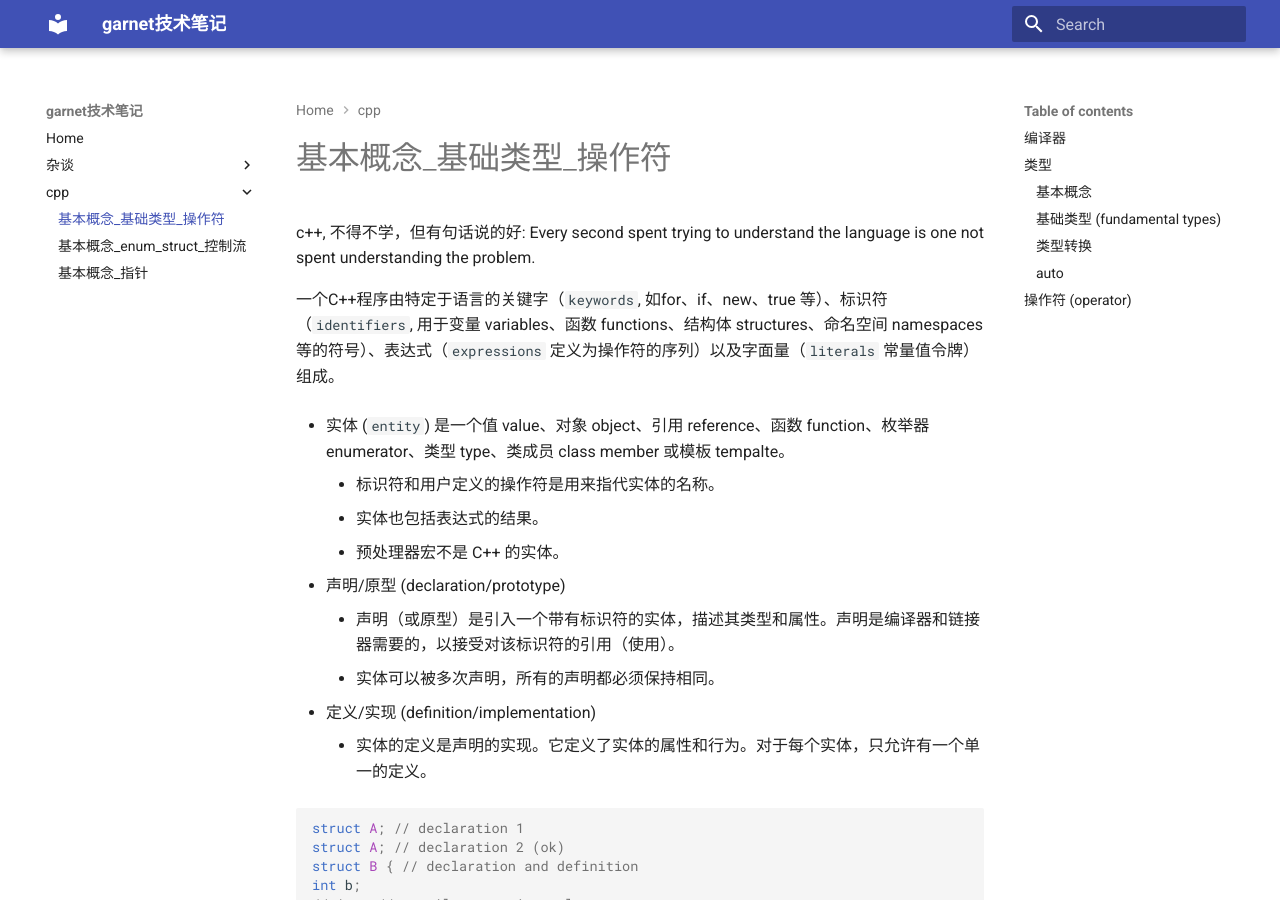
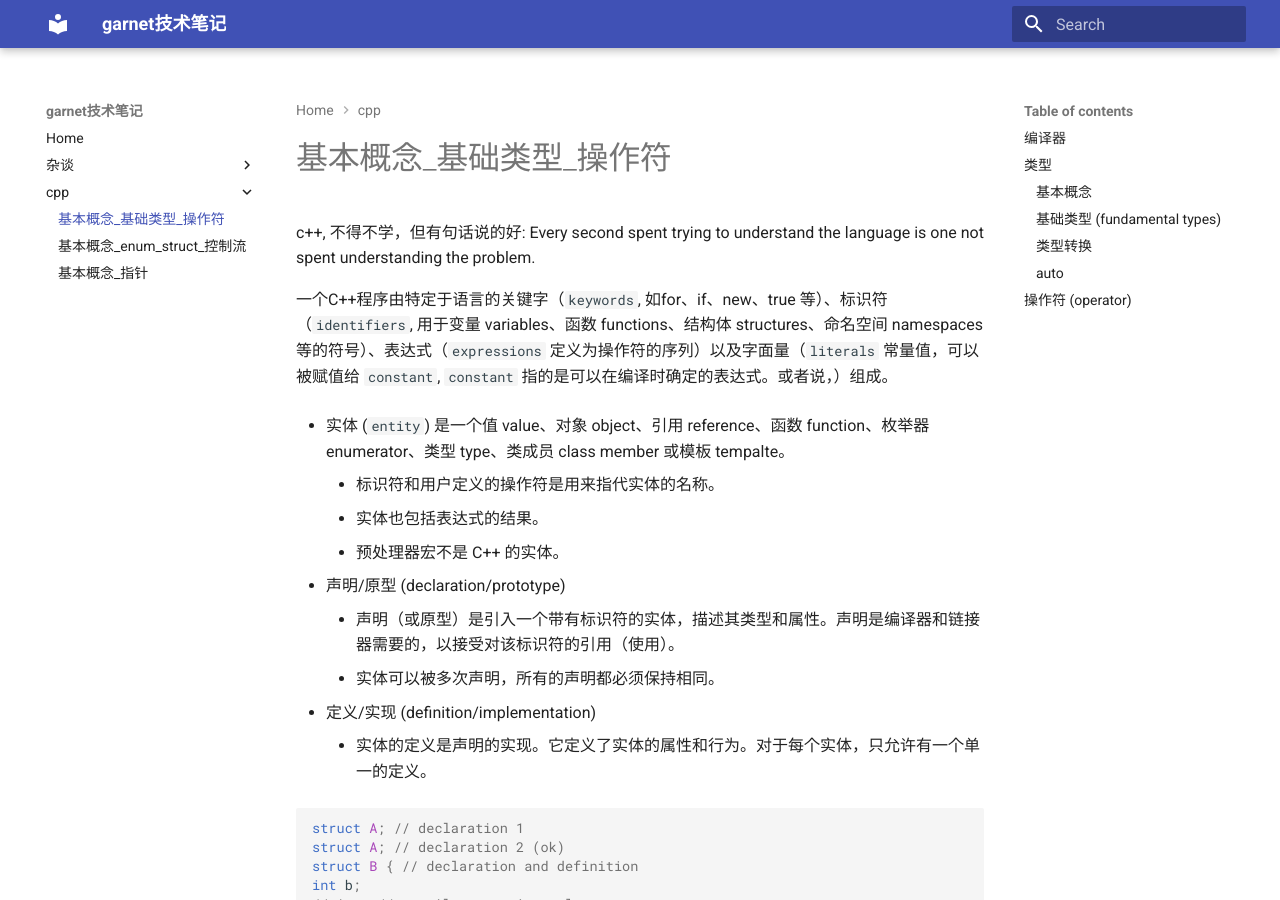
Before and after one commit to ymma98/technotes, an MkDocs documentation site: the page built from docs/cpp/基本概念_基础类型_操作符.md, in a window 1280 px wide and 900 px high. Built offline with MkDocs 1.6.1 and Material for MkDocs 9.7.7, drawn with Linux system fonts in a browser that asks for light colours; formulas are drawn with MathJax 3.

Commit message:
docs/cpp/基本概念_基础类型_操作符.md updated from https://stackedit.cn/

```diff
--- a/docs/cpp/基本概念_基础类型_操作符.md
+++ b/docs/cpp/基本概念_基础类型_操作符.md
@@ -2,7 +2,7 @@
 
 c++, 不得不学，但有句话说的好: Every second spent trying to understand the language is one not spent understanding the problem.
 
-一个C++程序由特定于语言的关键字（`keywords`, 如for、if、new、true 等）、标识符（`identifiers`, 用于变量 variables、函数 functions、结构体 structures、命名空间 namespaces 等的符号）、表达式（`expressions` 定义为操作符的序列）以及字面量（`literals` 常量值令牌）组成。
+一个C++程序由特定于语言的关键字（`keywords`, 如for、if、new、true 等）、标识符（`identifiers`, 用于变量 variables、函数 functions、结构体 structures、命名空间 namespaces 等的符号）、表达式（`expressions` 定义为操作符的序列）以及字面量（`literals` 常量值，可以被赋值给 `constant`, `constant` 指的是可以在编译时确定的表达式。或者说，）组成。
 
 * 实体 (`entity`) 是一个值 value、对象 object、引用 reference、函数 function、枚举器 enumerator、类型 type、类成员 class member 或模板 tempalte。
 	* 标识符和用户定义的操作符是用来指代实体的名称。
```
Also changed, not shown: other parts of docs/cpp/基本概念_基础类型_操作符.md (+2 -1 lines).
